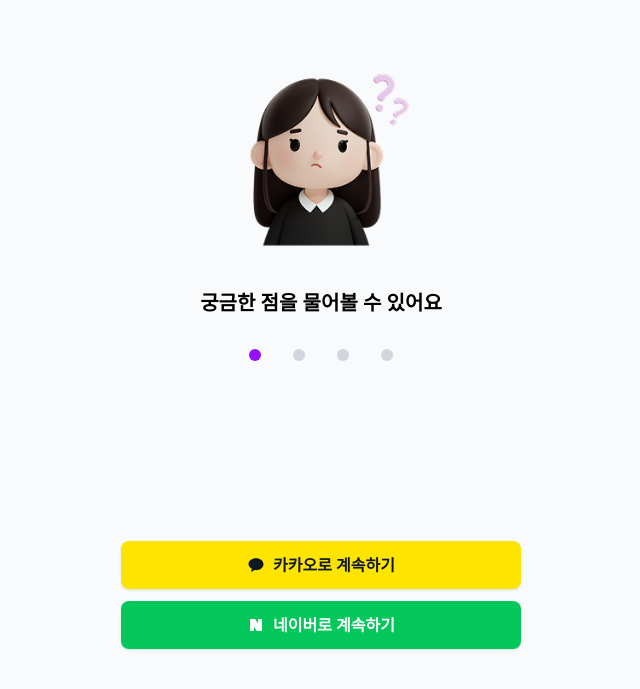
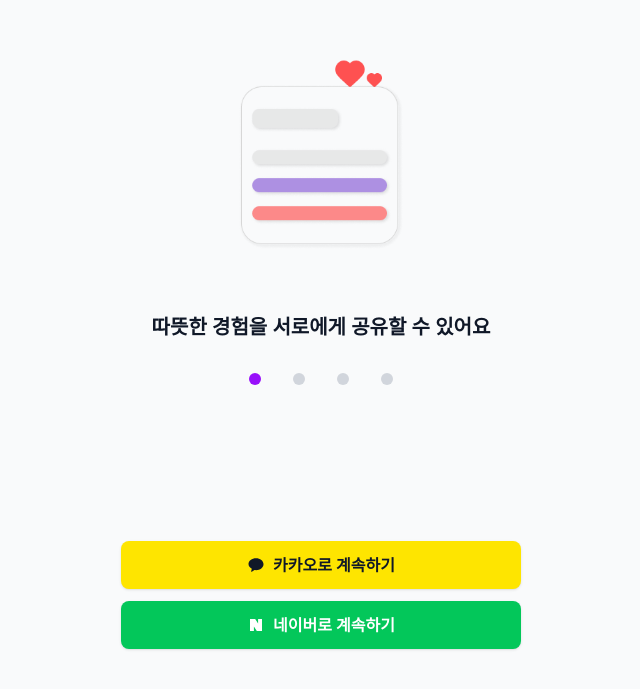
Before and after one commit to lee0806/doRan, a Next.js app in the folder doran/: page /pages/JoinPage in a window 1280 px wide. Shown: the part 119-808 px from the top of the page, without its empty margins (319-959 px from the left). Built offline with nearby package versions, Linux system fonts and the light colour scheme.

Commit message:
zustand 로그인 페이지 상태 파일 추가

```diff
--- a/doran/src/app/components/JoinPage/JoinMainSection.tsx
+++ b/doran/src/app/components/JoinPage/JoinMainSection.tsx
@@ -1,15 +1,52 @@
+"use client";
+
+import Image from "next/image";
+import { useEffect } from "react";
+import { useJoinCarousel } from "@/store/JoinPage/joinCarouselStore";
 import React from "react";
 
+const TITLE_IMAGE = [
+  {
+    src: "/JoinPage/write.png",
+    title: "따뜻한 경험을 서로에게 공유할 수 있어요",
+  },
+  { src: "/JoinPage/questionWoman.png", title: "궁금한 점을 물어볼 수 있어요" },
+  { src: "/JoinPage/whatIsRead.png", title: "AI가 나쁜글을 찾아줘요" },
+  { src: "/JoinPage/heart.png", title: "따뜻한 글 남기러 가볼까요?" },
+];
+
 export default function JoinPage() {
+  const { images, index, init, next, prev } = useJoinCarousel();
+
+  // 컴포넌트가 마운트될 때 이미지 초기화
+  useEffect(() => {
+    if (!images.length) {
+      init(TITLE_IMAGE);
+    }
+  }, [images.length, init]);
+
+  if (!images.length) {
+    return null; // 이미지가 없으면 아무것도 렌더링하지 않음
+  }
+
   return (
     <div className="p-4 mt-40">
       <div className="gap-10 flex items-center justify-center flex-col">
-        <img
-          className="w-48 h-48"
-          src="/JoinPage/questionWoman.png"
-          alt="여성 질문 이미지"
-        />
-        <div className="font-bold text-xl">궁금한 점을 물어볼 수 있어요</div>
+        {/* 현재 이미지 */}
+        <div className="w-48 h-48 relative">
+          {/* next/image를 쓰면 자동 최적화 */}
+          <Image
+            src={images[index].src}
+            alt={images[index].title ?? "onboarding image"}
+            fill
+            className="object-contain"
+            sizes="280px"
+            priority
+          />
+        </div>
+        <p className="mt-6 text-xl font-bold text-gray-900">
+          {images[index].title}
+        </p>
       </div>
     </div>
   );
--- /dev/null
+++ b/doran/src/store/JoinPage/joinCarouselStore.ts
@@ -0,0 +1,45 @@
+"use client";
+
+import { create } from "zustand";
+
+// 보여줄 슬라이드 이미지 타입
+type image = {
+  src: string;
+  title?: string;
+};
+
+// store에서 관리할 상태 타입
+type CarouselState = {
+  images: image[]; // 이미지 목록
+  index: number; // 현재 보여주는 이미지 인덱스
+
+  init: (images: image[]) => void; // 이미지 목록 초기화
+  next: () => void; // 다음 이미지로 이동
+  prev: () => void; // 이전 이미지로 이동
+};
+
+export const useJoinCarousel = create<CarouselState>((set, get) => ({
+  images: [],
+  index: 0,
+
+  // 이미지 목록 초기화
+  init: (images: image[]) => set({ images, index: 0 }),
+
+  next: () => {
+    const { images, index } = get();
+    if (images.length === 0) return;
+
+    // 마지막 이미지면 처음으로 돌아감
+    const nextIndex = (index + 1) % images.length;
+    set({ index: nextIndex });
+  },
+
+  prev: () => {
+    const { images, index } = get();
+    if (images.length === 0) return;
+
+    // 첫 이미지면 마지막으로 이동
+    const prevIndex = (index - 1 + images.length) % images.length;
+    set({ index: prevIndex });
+  },
+}));
```
Also changed, not shown: doran/public/JoinPage/write.png (renamed from doran/public/JoinPage/글.png).
